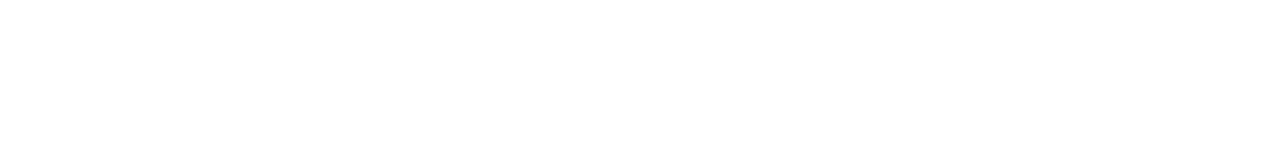
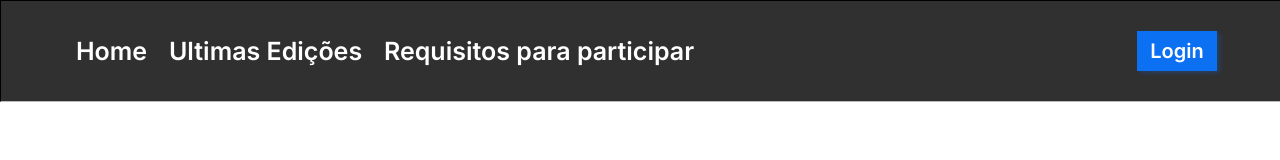
Before and after one commit to lucs-wth/bootcamp-dnc, a plain HTML site: page index.html in a window 1280 px wide. Drawn offline with Linux system fonts and the light colour scheme; a web font is replaced by a local one.

Commit message:
Criação do estilo CSS do Menu

```diff
--- /dev/null
+++ b/estilo.css
@@ -0,0 +1,58 @@
+@import url('https://fonts.googleapis.com/css2?family=Inter:wght@100;200;300;400;500;600;700;800;900&family=Poppins:wght@400;700&family=Raleway:wght@100;500&family=Rubik:wght@700&family=Vina+Sans&display=swap');
+
+    body{
+        margin: 0px; /*Margem Externa */
+        padding: 0px; /*Margem Interna */
+    }
+
+    /*Menu de Navegação Principal*/
+    #principal {
+        width: 100%;
+        height: 100px;
+        border:1px solid black;
+        display: flex;
+        justify-content: space-between;
+
+        background-color: #303030;
+        align-items: center;
+        border-bottom: 1px solid #bababa;
+    }
+
+        #menu {
+            display: flex;
+            width: 50%;
+            justify-content: space-around;
+            align-items: center;
+
+            margin-left: 5%;
+
+        }
+
+        #principal div a {
+            font-family: 'inter';
+            font-size:25px;
+            font-weight:600;
+            color:white;
+            text-decoration: none;
+        }
+
+        #principal div a:hover{
+            color: #cccccc;
+        }
+
+        #principal button{
+            margin-right: 5%;
+            background-color: #0C70F2;
+            border: 0px;
+
+            height: 40px;
+            width: 80px;
+
+            font-family: 'inter';
+            font-size: 20px;
+            font-weight: 600;
+            color: white;
+
+            box-shadow: 3px 2px 4px rgba(12,112,242,0.25) ;
+            cursor: pointer;
+        }
--- a/index.html
+++ b/index.html
@@ -4,8 +4,17 @@
     <meta charset="UTF-8">
     <meta name="viewport" content="width=device-width, initial-scale=1.0">
     <title>Bootcamp DNC</title>
+    <link rel="stylesheet" href="estilo.css">
 </head>
 <body>
+    <nav id="principal">
+        <div id="menu">
+            <a href="">Home</a>
+            <a href="">Ultimas Edições</a>
+            <a href="">Requisitos para participar</a>
+        </div>
+        <button>Login</button>
+    </nav>
 
 </body>
 </html>
```
